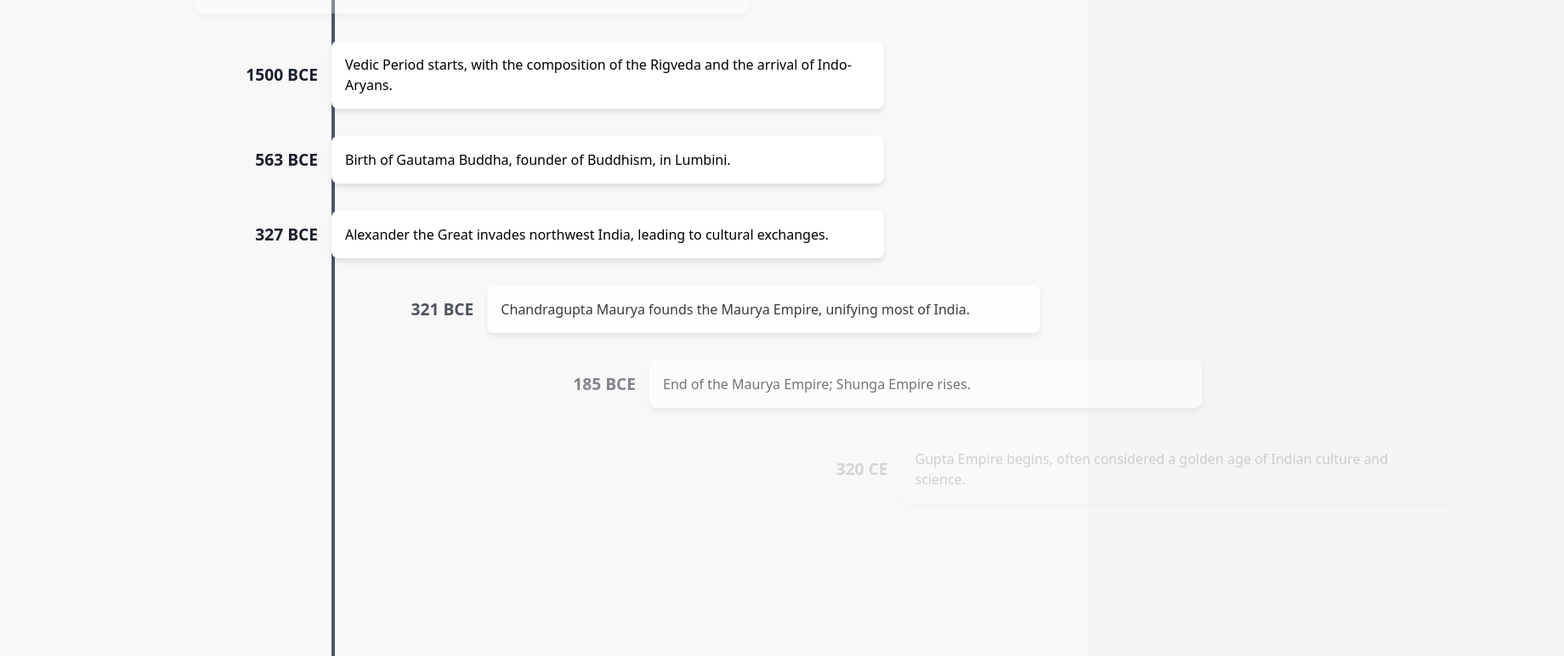
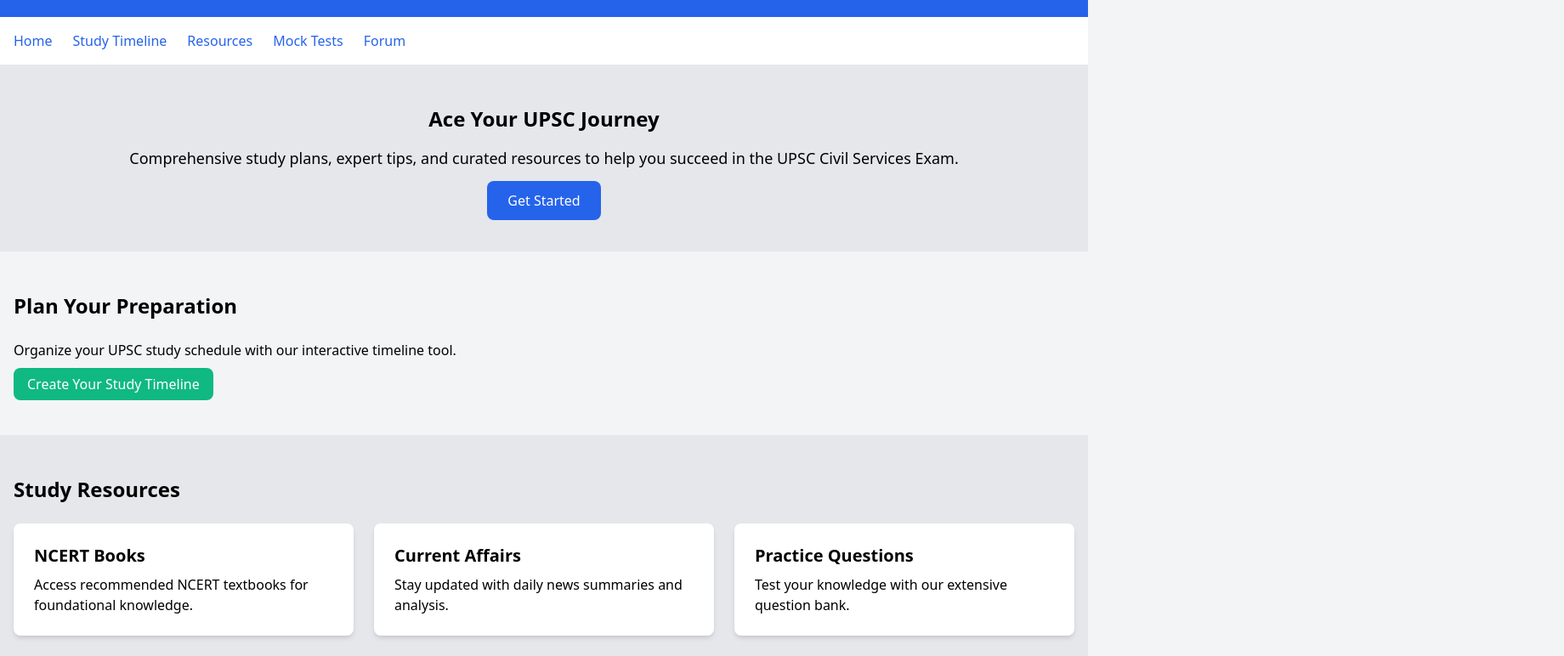
Before and after one commit to tenten361/myweb, a plain HTML site: page index.html in a window 1280 px wide. Shown: the part 96-868 px from the top of the page at 85% size, 1840 px wide, since content can reach past the window. Drawn offline with nearby package versions, Linux system fonts and the light colour scheme.

Commit message:
Update index.html

```diff
--- a/index.html
+++ b/index.html
@@ -42,170 +42,76 @@
 <head>
     <meta charset="UTF-8">
     <meta name="viewport" content="width=device-width, initial-scale=1.0">
-  <title>Indian History Timeline</title>
-  <script src="https://cdn.tailwindcss.com"></script>
-  <script src="https://cdnjs.cloudflare.com/ajax/libs/gsap/3.12.5/gsap.min.js"></script>
-  <script src="https://cdnjs.cloudflare.com/ajax/libs/gsap/3.12.5/ScrollTrigger.min.js"></script>
-  <style>
-    .timeline-container {
-      position: relative;
-      min-height: 100vh;
-      padding: 2rem;
-      background: #f8f8f8;
-    }
-    .timeline {
-      position: relative;
-      max-width: 800px;
-      margin: 0 auto;
-    }
-    .timeline-item {
-      display: flex;
-      align-items: center;
-      margin-bottom: 2rem;
-      opacity: 0;
-      transform: translateX(100%);
-    }
-    .timeline-year {
-      width: 150px;
-      font-weight: bold;
-      font-size: 1.2rem;
-      color: #1a202c;
-      text-align: right;
-      padding-right: 1rem;
-    }
-    .timeline-event {
-      flex: 1;
-      background: white;
-      padding: 1rem;
-      border-radius: 8px;
-      box-shadow: 0 4px 6px rgba(0, 0, 0, 0.1);
-      transition: transform 0.3s ease;
-    }
-    .timeline-event:hover {
-      transform: scale(1.02);
-    }
-    .timeline-line {
-      position: absolute;
-      left: 150px;
-      top: 0;
-      bottom: 0;
-      width: 4px;
-      background: #4a5568;
-    }
-  </style>
+    <title>UPSC Prep Hub</title>
+    <link href="https://cdn.jsdelivr.net/npm/tailwindcss@2.2.19/dist/tailwind.min.css" rel="stylesheet">
 </head>
-<body class="bg-gray-100">
-  <div class="timeline-container">
-    <div class="timeline">
-      <div class="timeline-line"></div>
-      <div class="timeline-item">
-        <div class="timeline-year" contenteditable="true">2600 BCE</div>
-        <div class="timeline-event" contenteditable="true">Indus Valley Civilization begins, with advanced urban planning in cities like Harappa and Mohenjo-Daro.</div>
+<body class="bg-gray-100 font-sans">
+    <!-- Header Section -->
+    <header class="bg-blue-600 text-white py-6">
+        <div class="container mx-auto px-4">
+            <h1 class="text-3xl font-bold">UPSC Prep Hub</h1>
+            <p class="mt-2">Your one-stop platform for UPSC exam preparation</p>
         </div>
-      <div class="timeline-item">
-        <div class="timeline-year" contenteditable="true">1500 BCE</div>
-        <div class="timeline-event" contenteditable="true">Vedic Period starts, with the composition of the Rigveda and the arrival of Indo-Aryans.</div>
+    </header>
+
+    <!-- Navigation Bar -->
+    <nav class="bg-white shadow-md">
+        <div class="container mx-auto px-4 py-4">
+            <ul class="flex space-x-6">
+                <li><a href="#" class="text-blue-600 hover:underline">Home</a></li>
+                <li><a href="timeline.html" class="text-blue-600 hover:underline">Study Timeline</a></li>
+                <li><a href="#" class="text-blue-600 hover:underline">Resources</a></li>
+                <li><a href="#" class="text-blue-600 hover:underline">Mock Tests</a></li>
+                <li><a href="#" class="text-blue-600 hover:underline">Forum</a></li>
+            </ul>
         </div>
-      <div class="timeline-item">
-        <div class="timeline-year" contenteditable="true">563 BCE</div>
-        <div class="timeline-event" contenteditable="true">Birth of Gautama Buddha, founder of Buddhism, in Lumbini.</div>
+    </nav>
+
+    <!-- Hero Section -->
+    <section class="bg-gray-200 py-12">
+        <div class="container mx-auto px-4 text-center">
+            <h2 class="text-2xl font-semibold mb-4">Ace Your UPSC Journey</h2>
+            <p class="text-lg mb-6">Comprehensive study plans, expert tips, and curated resources to help you succeed in the UPSC Civil Services Exam.</p>
+            <a href="#" class="bg-blue-600 text-white px-6 py-3 rounded-lg hover:bg-blue-700">Get Started</a>
         </div>
-      <div class="timeline-item">
-        <div class="timeline-year" contenteditable="true">327 BCE</div>
-        <div class="timeline-event" contenteditable="true">Alexander the Great invades northwest India, leading to cultural exchanges.</div>
+    </section>
+
+    <!-- Timeline Section -->
+    <section class="py-12">
+        <div class="container mx-auto px-4">
+            <h2 class="text-2xl font-semibold mb-6">Plan Your Preparation</h2>
+            <p class="mb-4">Organize your UPSC study schedule with our interactive timeline tool.</p>
+            <a href="timeline.html" class="bg-green-500 text-white px-4 py-2 rounded-lg hover:bg-green-600">Create Your Study Timeline</a>
         </div>
-      <div class="timeline-item">
-        <div class="timeline-year" contenteditable="true">321 BCE</div>
-        <div class="timeline-event" contenteditable="true">Chandragupta Maurya founds the Maurya Empire, unifying most of India.</div>
+    </section>
+
+    <!-- Resources Section -->
+    <section class="bg-gray-200 py-12">
+        <div class="container mx-auto px-4">
+            <h2 class="text-2xl font-semibold mb-6">Study Resources</h2>
+            <div class="grid grid-cols-1 md:grid-cols-3 gap-6">
+                <div class="bg-white p-6 rounded-lg shadow-md">
+                    <h3 class="text-xl font-semibold mb-2">NCERT Books</h3>
+                    <p>Access recommended NCERT textbooks for foundational knowledge.</p>
                 </div>
-      <div class="timeline-item">
-        <div class="timeline-year" contenteditable="true">185 BCE</div>
-        <div class="timeline-event" contenteditable="true">End of the Maurya Empire; Shunga Empire rises.</div>
+                <div class="bg-white p-6 rounded-lg shadow-md">
+                    <h3 class="text-xl font-semibold mb-2">Current Affairs</h3>
+                    <p>Stay updated with daily news summaries and analysis.</p>
                 </div>
-      <div class="timeline-item">
-        <div class="timeline-year" contenteditable="true">320 CE</div>
-        <div class="timeline-event" contenteditable="true">Gupta Empire begins, often considered a golden age of Indian culture and science.</div>
-      </div>
-      <div class="timeline-item">
-        <div class="timeline-year" contenteditable="true">1206 CE</div>
-        <div class="timeline-event" contenteditable="true">Delhi Sultanate established, marking the start of Muslim rule in India.</div>
-      </div>
-      <div class="timeline-item">
-        <div class="timeline-year" contenteditable="true">1526 CE</div>
-        <div class="timeline-event" contenteditable="true">Babur founds the Mughal Empire after the First Battle of Panipat.</div>
-      </div>
-      <div class="timeline-item">
-        <div class="timeline-year" contenteditable="true">1858 CE</div>
-        <div class="timeline-event" contenteditable="true">British Crown takes direct control of India after the Sepoy Mutiny of 1857.</div>
-      </div>
-      <div class="timeline-item">
-        <div class="timeline-year" contenteditable="true">1947 CE</div>
-        <div class="timeline-event" contenteditable="true">India gains independence from British rule; partition creates Pakistan.</div>
+                <div class="bg-white p-6 rounded-lg shadow-md">
+                    <h3 class="text-xl font-semibold mb-2">Practice Questions</h3>
+                    <p>Test your knowledge with our extensive question bank.</p>
                 </div>
             </div>
         </div>
-  <script>
-    gsap.registerPlugin(ScrollTrigger);
+    </section>
 
-    document.querySelectorAll('.timeline-item').forEach((item, index) => {
-      gsap.fromTo(
-        item,
-        { opacity: 0, x: '100%' },
-        {
-          opacity: 1,
-          x: '0%',
-          duration: 1,
-          ease: 'power2.out',
-          scrollTrigger: {
-            trigger: item,
-            start: 'top 80%',
-            end: 'bottom 20%',
-            scrub: 1,
-            onEnter: () => {
-              gsap.to(item, {
-                x: '-20%',
-                duration: 1.5,
-                ease: 'power1.in',
-              });
-            },
-            onEnterBack: () => {
-              gsap.to(item, {
-                x: '0%',
-                opacity: 1,
-                duration: 1,
-                ease: 'power1.out',
-              });
-            },
-            onLeave: () => {
-              gsap.to(item, {
-                x: '-50%',
-                opacity: 0.3,
-                duration: 1,
-                ease: 'power1.in',
-              });
-            },
-          },
-        }
-      );
-    });
-
-    // Save edited content to localStorage
-    document.querySelectorAll('[contenteditable]').forEach(element => {
-      element.addEventListener('input', () => {
-        const id = element.parentElement.dataset.id || `item-${Math.random().toString(36).substr(2, 9)}`;
-        element.parentElement.dataset.id = id;
-        localStorage.setItem(id, element.innerText);
-      });
-    });
-
-    // Load saved content from localStorage
-    document.querySelectorAll('.timeline-item').forEach(item => {
-      const id = item.dataset.id;
-      if (id && localStorage.getItem(id)) {
-        item.querySelector('.timeline-year').innerText = localStorage.getItem(id + '-year') || item.querySelector('.timeline-year').innerText;
-        item.querySelector('.timeline-event').innerText = localStorage.getItem(id + '-event') || item.querySelector('.timeline-event').innerText;
-      }
-    });
-  </script>
+    <!-- Footer Section -->
+    <footer class="bg-blue-600 text-white py-6">
+        <div class="container mx-auto px-4 text-center">
+            <p>&copy; 2025 UPSC Prep Hub. All rights reserved.</p>
+            <p class="mt-2">Contact us: support@upscprephub.com</p>
+        </div>
+    </footer>
 </body>
 </html>
```
Lines whose indentation alone changed are shown as unchanged.
